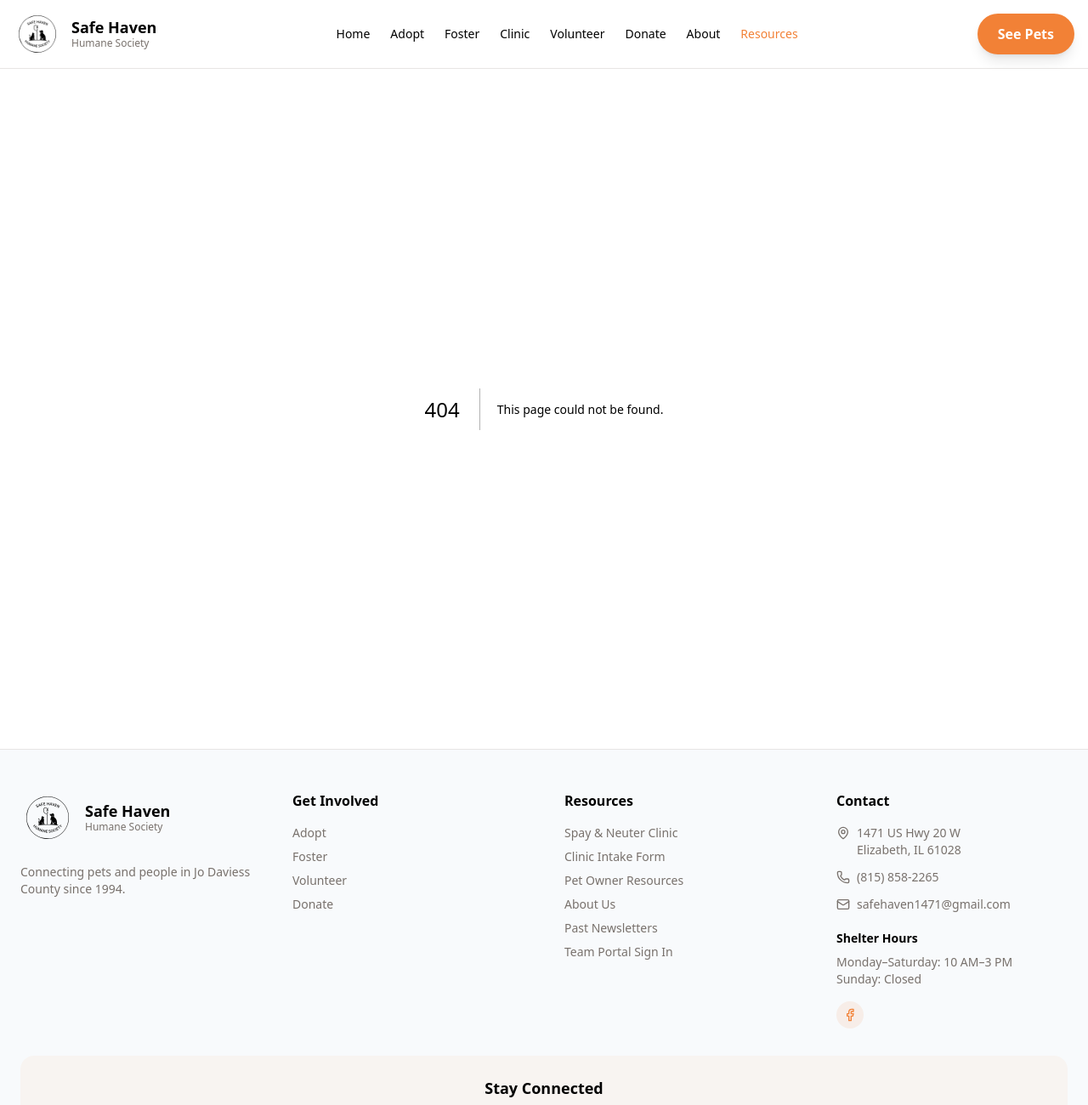
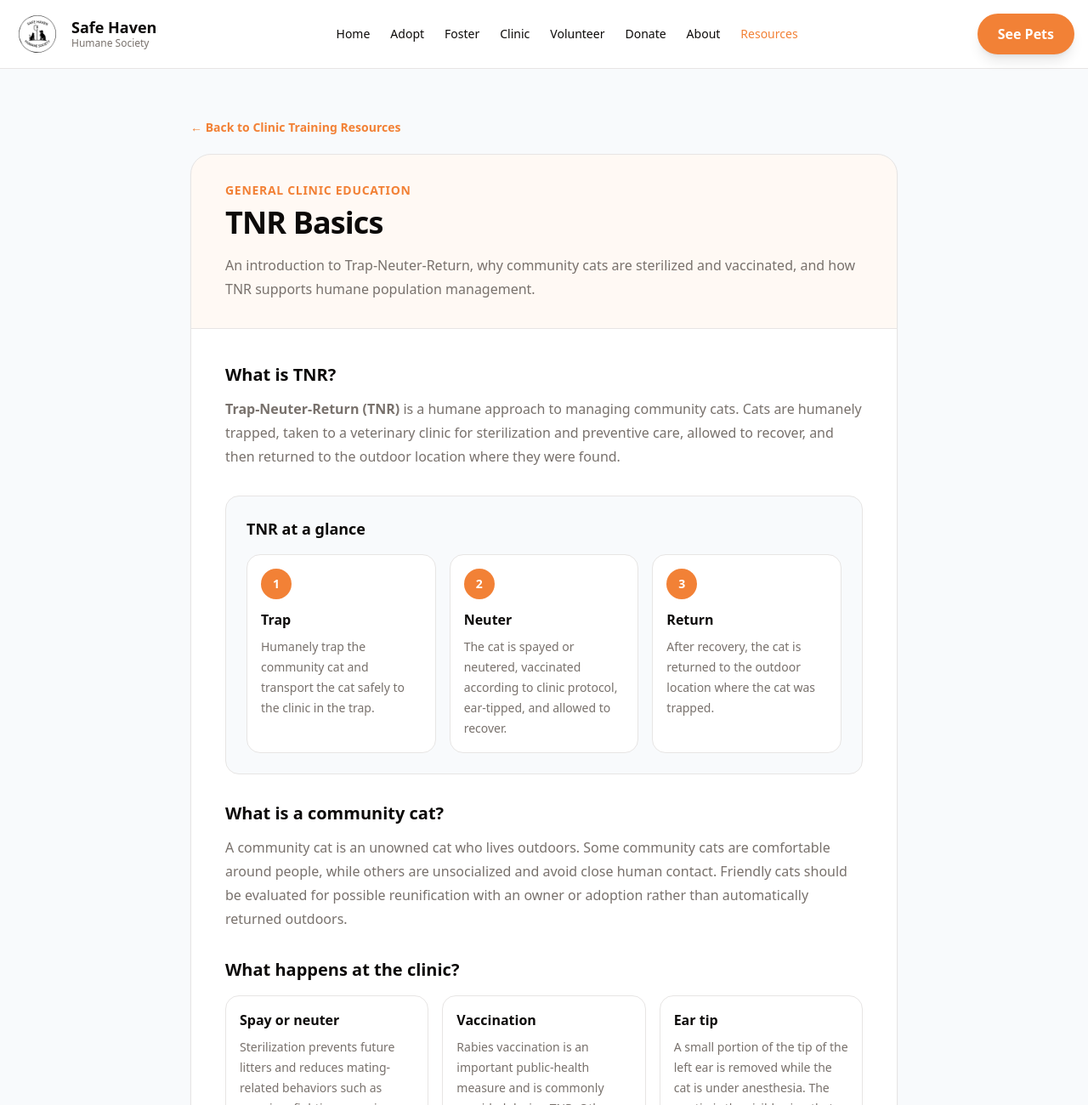
Before and after one commit to 7nqwsvhv99-hash/safe-haven-site, a Next.js app: page /resources/tnr-basics in a window 1280 px wide. Before the commit this address had no page. Shown: the top 1300 px of the page at 85% size. Built offline with nearby package versions, Linux system fonts and the light colour scheme.

Commit message:
Add TNR basics clinic education resource

```diff
--- /dev/null
+++ b/src/app/resources/tnr-basics/page.tsx
@@ -0,0 +1,174 @@
+import Link from "next/link";
+
+const tnrSteps = [
+  {
+    number: "1",
+    title: "Trap",
+    text: "Humanely trap the community cat and transport the cat safely to the clinic in the trap.",
+  },
+  {
+    number: "2",
+    title: "Neuter",
+    text: "The cat is spayed or neutered, vaccinated according to clinic protocol, ear-tipped, and allowed to recover.",
+  },
+  {
+    number: "3",
+    title: "Return",
+    text: "After recovery, the cat is returned to the outdoor location where the cat was trapped.",
+  },
+];
+
+const clinicServices = [
+  {
+    title: "Spay or neuter",
+    text: "Sterilization prevents future litters and reduces mating-related behaviors such as roaming, fighting, spraying, and yowling.",
+  },
+  {
+    title: "Vaccination",
+    text: "Rabies vaccination is an important public-health measure and is commonly provided during TNR. Other vaccines may be given according to veterinary and program protocols.",
+  },
+  {
+    title: "Ear tip",
+    text: "A small portion of the tip of the left ear is removed while the cat is under anesthesia. The ear tip is the visible sign that the cat has already been sterilized through a TNR program.",
+  },
+];
+
+export default function TnrBasicsResourcePage() {
+  return (
+    <main className="min-h-screen bg-slate-50">
+      <div className="mx-auto max-w-4xl px-5 py-10 sm:px-8 sm:py-14">
+        <Link
+          href="/portal/clinic?section=training"
+          className="text-sm font-semibold text-primary hover:underline"
+        >
+          ← Back to Clinic Training Resources
+        </Link>
+
+        <article className="mt-5 overflow-hidden rounded-3xl border bg-white shadow-sm">
+          <header className="border-b bg-primary/5 px-6 py-8 sm:px-10">
+            <p className="text-sm font-bold uppercase tracking-wider text-primary">
+              General Clinic Education
+            </p>
+            <h1 className="mt-2 text-3xl font-bold tracking-tight sm:text-4xl">
+              TNR Basics
+            </h1>
+            <p className="mt-4 max-w-3xl text-base leading-7 text-muted-foreground">
+              An introduction to Trap-Neuter-Return, why community cats are sterilized and vaccinated, and how TNR supports humane population management.
+            </p>
+          </header>
+
+          <div className="space-y-8 px-6 py-8 sm:px-10 sm:py-10">
+            <section>
+              <h2 className="text-xl font-bold">What is TNR?</h2>
+              <p className="mt-3 leading-7 text-muted-foreground">
+                <strong>Trap-Neuter-Return (TNR)</strong> is a humane approach to managing community cats. Cats are humanely trapped, taken to a veterinary clinic for sterilization and preventive care, allowed to recover, and then returned to the outdoor location where they were found.
+              </p>
+            </section>
+
+            <section className="rounded-2xl border bg-slate-50 p-5 sm:p-6">
+              <h2 className="text-lg font-bold">TNR at a glance</h2>
+              <div className="mt-4 grid gap-4 md:grid-cols-3">
+                {tnrSteps.map((step) => (
+                  <div key={step.number} className="rounded-2xl border bg-white p-4">
+                    <div className="flex h-9 w-9 items-center justify-center rounded-full bg-primary text-sm font-bold text-white">
+                      {step.number}
+                    </div>
+                    <h3 className="mt-3 font-semibold">{step.title}</h3>
+                    <p className="mt-2 text-sm leading-6 text-muted-foreground">{step.text}</p>
+                  </div>
+                ))}
+              </div>
+            </section>
+
+            <section>
+              <h2 className="text-xl font-bold">What is a community cat?</h2>
+              <p className="mt-3 leading-7 text-muted-foreground">
+                A community cat is an unowned cat who lives outdoors. Some community cats are comfortable around people, while others are unsocialized and avoid close human contact. Friendly cats should be evaluated for possible reunification with an owner or adoption rather than automatically returned outdoors.
+              </p>
+            </section>
+
+            <section>
+              <h2 className="text-xl font-bold">What happens at the clinic?</h2>
+              <div className="mt-4 grid gap-4 md:grid-cols-3">
+                {clinicServices.map((item) => (
+                  <div key={item.title} className="rounded-2xl border p-4">
+                    <h3 className="font-semibold">{item.title}</h3>
+                    <p className="mt-2 text-sm leading-6 text-muted-foreground">{item.text}</p>
+                  </div>
+                ))}
+              </div>
+            </section>
+
+            <section>
+              <h2 className="text-xl font-bold">Why does sterilization matter?</h2>
+              <p className="mt-3 leading-7 text-muted-foreground">
+                The population-management benefit of TNR comes from stopping reproduction. When a large share of the cats in an area are sterilized and new intact cats are identified and treated promptly, fewer kittens are born and the population can stabilize and decline over time.
+              </p>
+            </section>
+
+            <section>
+              <h2 className="text-xl font-bold">Why vaccinate community cats?</h2>
+              <p className="mt-3 leading-7 text-muted-foreground">
+                Vaccination protects individual cats and supports public health. Rabies vaccination is especially important because it reduces the risk of rabies in the community. Additional vaccines may be provided based on veterinary judgment and the clinic&apos;s protocol.
+              </p>
+            </section>
+
+            <section>
+              <h2 className="text-xl font-bold">Why are cats returned to the same location?</h2>
+              <p className="mt-3 leading-7 text-muted-foreground">
+                Community cats know their territory, food and water sources, shelter, and other cats in the area. Returning them to the location where they were trapped allows them to resume life in familiar surroundings after recovery.
+              </p>
+            </section>
+
+            <section className="rounded-2xl border bg-slate-50 p-5">
+              <h2 className="text-lg font-bold">Monitoring is part of effective TNR</h2>
+              <p className="mt-2 leading-7 text-muted-foreground">
+                Effective programs continue after the first clinic visit. Caregivers and community partners monitor the area, provide appropriate food, water, and shelter when available, identify cats that need medical attention, and arrange TNR for new intact cats that arrive.
+              </p>
+            </section>
+
+            <aside className="rounded-2xl border border-primary/20 bg-primary/5 p-5">
+              <h2 className="text-lg font-bold">Clinic-day takeaway</h2>
+              <p className="mt-2 leading-7 text-muted-foreground">
+                For every TNR patient, follow safe trap-handling procedures, confirm the planned services and ear-tip decision, document the care provided, and make sure the cat is appropriately recovered before release back to the caregiver.
+              </p>
+            </aside>
+
+            <section className="border-t pt-6">
+              <h2 className="text-base font-bold">Evidence and best-practice guidance</h2>
+              <p className="mt-2 text-sm leading-6 text-muted-foreground">
+                This resource is based on guidance from the ASPCA, ASPCApro, and Alley Cat Allies on community-cat management, humane trapping, sterilization, vaccination, ear tipping, return, and ongoing monitoring.
+              </p>
+              <div className="mt-3 flex flex-wrap gap-x-5 gap-y-2 text-sm font-semibold">
+                <a
+                  href="https://www.aspca.org/about-us/aspca-policy-and-position-statements/position-statement-on-community-cats"
+                  target="_blank"
+                  rel="noopener noreferrer"
+                  className="text-primary hover:underline"
+                >
+                  ASPCA Community Cat Position
+                </a>
+                <a
+                  href="https://www.aspcapro.org/resource/best-practices-guide-trapping-community-and-stray-cats-support-tnr-efforts"
+                  target="_blank"
+                  rel="noopener noreferrer"
+                  className="text-primary hover:underline"
+                >
+                  ASPCApro TNR Best Practices
+                </a>
+                <a
+                  href="https://www.alleycat.org/resources/trap-neuter-return-for-community-cats-the-basics/"
+                  target="_blank"
+                  rel="noopener noreferrer"
+                  className="text-primary hover:underline"
+                >
+                  Alley Cat Allies TNR Basics
+                </a>
+              </div>
+            </section>
+          </div>
+        </article>
+      </div>
+    </main>
+  );
+}
```
